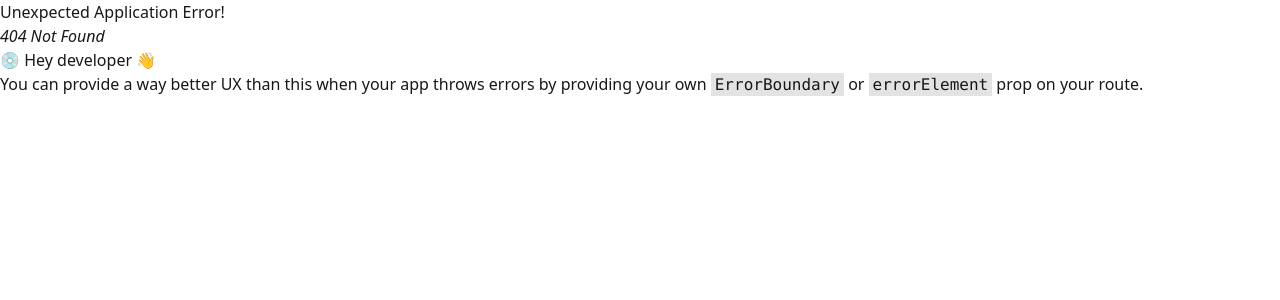
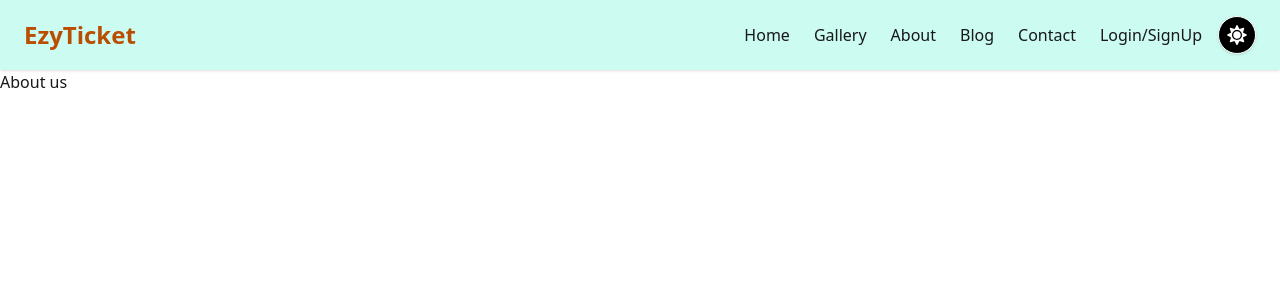
Before and after one commit to mazharul90007/ezy-ticket-client, a React (Vite) app: page /about in a window 1280 px wide. Before the commit this address had no page. Shown: the top 300 px of the page. Built offline with nearby package versions, Linux system fonts and the light colour scheme.

Commit message:
adde about page

```diff
--- /dev/null
+++ b/src/Pages/About/About.jsx
@@ -0,0 +1,8 @@
+
+const About = () => {
+  return (
+    <div>About us</div>
+  )
+}
+
+export default About
```
Also changed, not shown: src/Routes/Route.jsx (+6 -1 lines).
